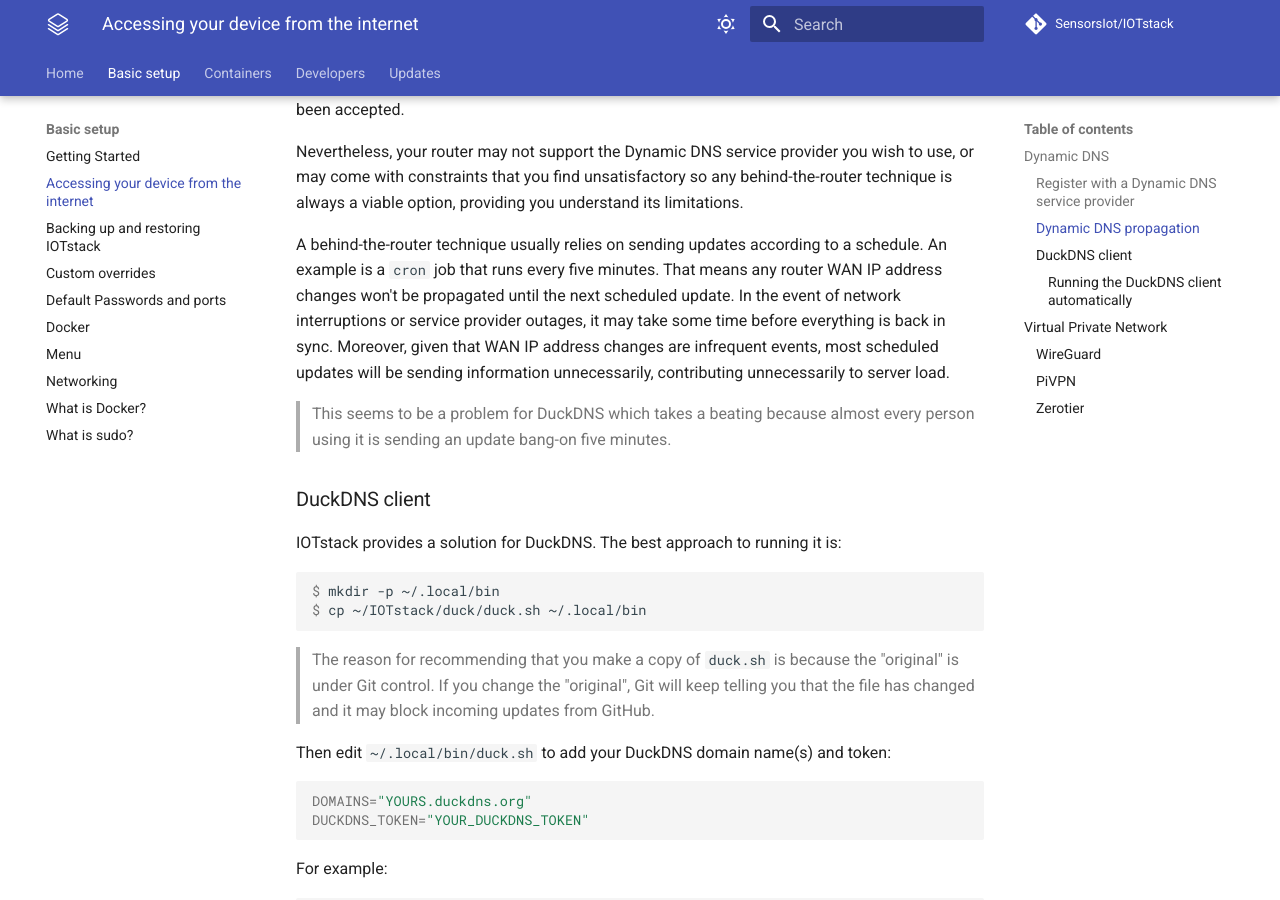
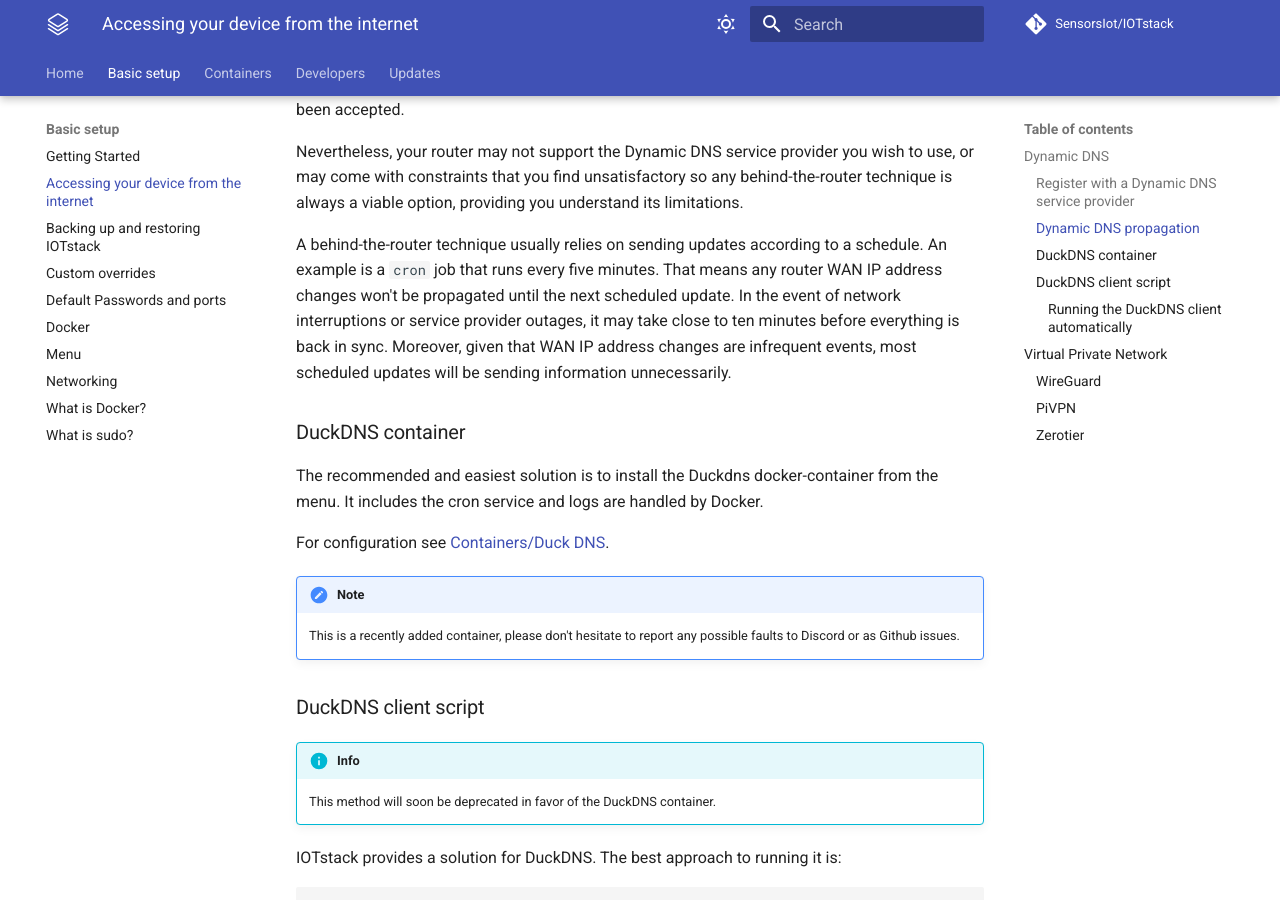
Before and after one commit to gcgarner/IOTstack, an MkDocs documentation site: the page built from docs/Basic_setup/Accessing-your-Device-from-the-internet.md, in a window 1280 px wide and 900 px high, scrolled down 1246 px. Built offline with MkDocs 1.6.1 and Material for MkDocs 9.7.7, drawn with Linux system fonts in a browser that asks for light colours; comment, search, counter and statistics services are not loaded.

Commit message:
duckdns: add service
This container includes cron and should be easier to use than the
current duck.sh script. After a test period this should completely
replace the current ./duck/duck.sh script.

Currently uses my fork of linuxserver/docker-duckdns to include
some features that are pending upstream pull-requests.

Mkdocs and material versions updated to fix layout bug.

```diff
--- a/docs/Basic_setup/Accessing-your-Device-from-the-internet.md
+++ b/docs/Basic_setup/Accessing-your-Device-from-the-internet.md
@@ -35,11 +35,23 @@
 
 Nevertheless, your router may not support the Dynamic DNS service provider you wish to use, or may come with constraints that you find unsatisfactory so any behind-the-router technique is always a viable option, providing you understand its limitations.
 
-A behind-the-router technique usually relies on sending updates according to a schedule. An example is a `cron` job that runs every five minutes. That means any router WAN IP address changes won't be propagated until the next scheduled update. In the event of network interruptions or service provider outages, it may take some time before everything is back in sync. Moreover, given that WAN IP address changes are infrequent events, most scheduled updates will be sending information unnecessarily, contributing unnecessarily to server load.
+A behind-the-router technique usually relies on sending updates according to a schedule. An example is a `cron` job that runs every five minutes. That means any router WAN IP address changes won't be propagated until the next scheduled update. In the event of network interruptions or service provider outages, it may take close to ten minutes before everything is back in sync. Moreover, given that WAN IP address changes are infrequent events, most scheduled updates will be sending information unnecessarily.
 
-> This seems to be a problem for DuckDNS which takes a beating because almost every person using it is sending an update bang-on five minutes.
+### DuckDNS container
 
-### DuckDNS client
+The recommended and easiest solution is to install the Duckdns docker-container
+from the menu. It includes the cron service and logs are handled by Docker.
+
+For configuration see [Containers/Duck DNS]( ../Containers/Duckdns.md).
+
+!!! note
+    This is a recently added container, please don't hesitate to report any
+    possible faults to Discord or as Github issues.
+
+### DuckDNS client script { #duckdns-client }
+
+!!! info
+    This method will soon be deprecated in favor of the DuckDNS container.
 
 IOTstack provides a solution for DuckDNS. The best approach to running it is:
 
--- a/mkdocs.yml
+++ b/mkdocs.yml
@@ -61,6 +61,7 @@
   - javascript/fix-codeblock-console-copy-button.js
 
 markdown_extensions:
+  - attr_list
   - pymdownx.highlight:
       pygments_lang_class: true
   - admonition
```
Also changed, not shown: docs/Containers/Duckdns.md (added, +84 -0 lines), requirements-mkdocs.txt (+4 -4 lines), 1 other file.
